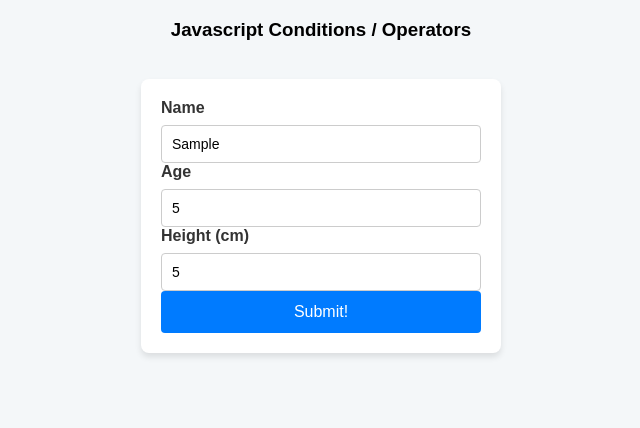
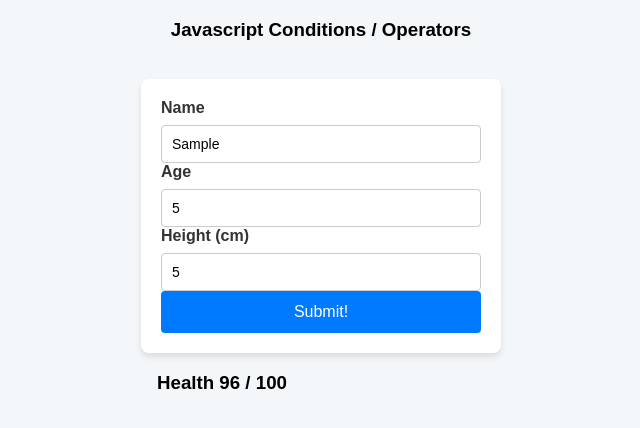
Before and after one commit to StianKoder/A2G_Undervisning_15, a website: page index.html in a window 1280 px wide. Both pictures are taken after typing "Sample", "5", "5" into the empty fields and a click on the button "Submit!". Shown: the whole page, without its empty margins (319-959 px from the left). Drawn offline with Linux system fonts and the light colour scheme.

Commit message:
add boss attack

```diff
--- a/index.html
+++ b/index.html
@@ -33,6 +33,7 @@
           <button id="submit-button">Submit!</button>
         </div>
       </section>
+      <h3 id="boss-hp"></h3>
     </main>
   </body>
 </html>
--- a/script.js
+++ b/script.js
@@ -54,4 +54,30 @@ function attack () {
     }
 }
 
-submitButton.addEventListener("click", attack)
+const bossHpBar = document.querySelector('#boss-hp')
+let bossHp = 100
+
+bossHpBar.textContent = "Health " + bossHp + " / 100"
+
+
+function attackBoss () {
+    const damage = Math.floor(Math.random() * 10) + 1
+    const critRoll = Math.floor(Math.random() * 5)+ 1
+
+    if (bossHp < 1){
+        bossHpBar.textContent = "Bossen er død"
+
+    } else if (critRoll === 5 || damage === 10) {
+        const newBossHp = bossHp - (damage * 2)
+        bossHp = newBossHp
+
+        bossHpBar.textContent = "Health " + newBossHp + " / 100"
+    } else {
+        const newBossHp = bossHp - damage
+        bossHp = newBossHp
+
+        bossHpBar.textContent = "Health " + newBossHp + " / 100"
+    }
+}
+
+submitButton.addEventListener("click", attackBoss)
```
